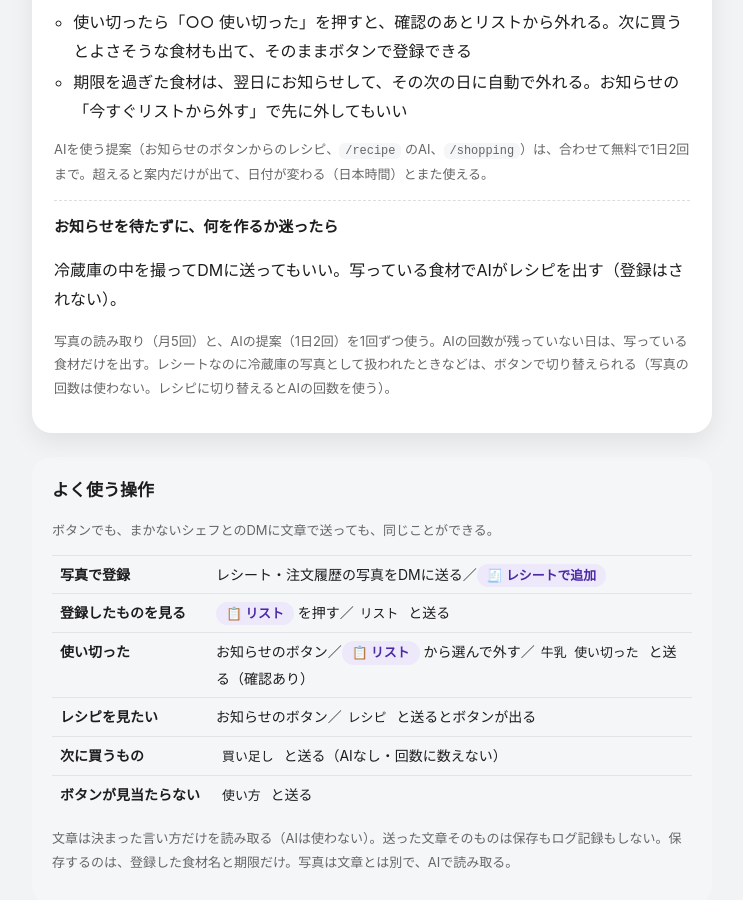
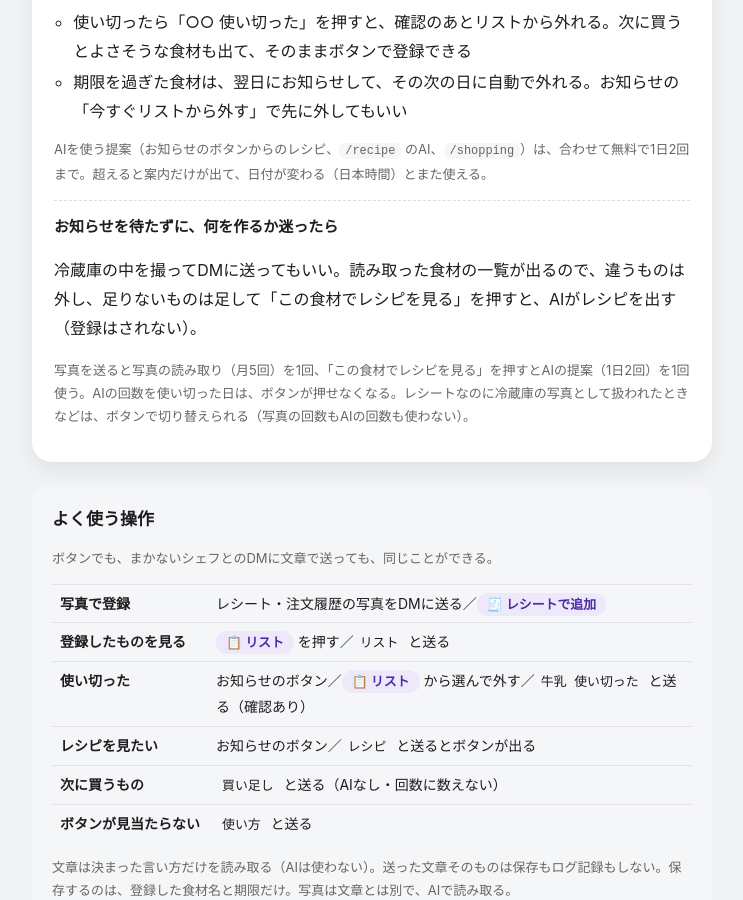
Before and after one commit to arts237/makanai-chef-site, a Jekyll site: the page built from start/index.html, in a window 1280 px wide and 900 px high, scrolled down 2536 px. Shown: the whole window, without its empty margins (268-1011 px from the left). Built offline with Jekyll 4.4.1, drawn with Linux system fonts in a browser that asks for light colours.

Commit message:
始め方: 冷蔵庫の写真をT-036の流れ（食材を確かめてからレシピ）に合わせ、更新日を10/30に
Co-Authored-By: Claude Opus 5.5 <noreply@anthropic.com>
Claude-Session: https://claude.ai/code/session_01FdjfHVVNp61Eu2yMVDsY5x

```diff
--- a/start/index.html
+++ b/start/index.html
@@ -106,8 +106,8 @@ last_modified_at: 2026-10-29
       <p class="note">AIを使う提案（お知らせのボタンからのレシピ、<code>/recipe</code> のAI、<code>/shopping</code>）は、合わせて無料で1日2回まで。超えると案内だけが出て、日付が変わる（日本時間）とまた使える。</p>
       <div class="extra">
         <h3>お知らせを待たずに、何を作るか迷ったら</h3>
-        <p>冷蔵庫の中を撮ってDMに送ってもいい。写っている食材でAIがレシピを出す（登録はされない）。</p>
-        <p class="note">写真の読み取り（月5回）と、AIの提案（1日2回）を1回ずつ使う。AIの回数が残っていない日は、写っている食材だけを出す。レシートなのに冷蔵庫の写真として扱われたときなどは、ボタンで切り替えられる（写真の回数は使わない。レシピに切り替えるとAIの回数を使う）。</p>
+        <p>冷蔵庫の中を撮ってDMに送ってもいい。読み取った食材の一覧が出るので、違うものは外し、足りないものは足して「この食材でレシピを見る」を押すと、AIがレシピを出す（登録はされない）。</p>
+        <p class="note">写真を送ると写真の読み取り（月5回）を1回、「この食材でレシピを見る」を押すとAIの提案（1日2回）を1回使う。AIの回数を使い切った日は、ボタンが押せなくなる。レシートなのに冷蔵庫の写真として扱われたときなどは、ボタンで切り替えられる（写真の回数もAIの回数も使わない）。</p>
       </div>
     </li>
   </ol>
```
Also changed, not shown: other parts of start/index.html (+1 -1 lines).
